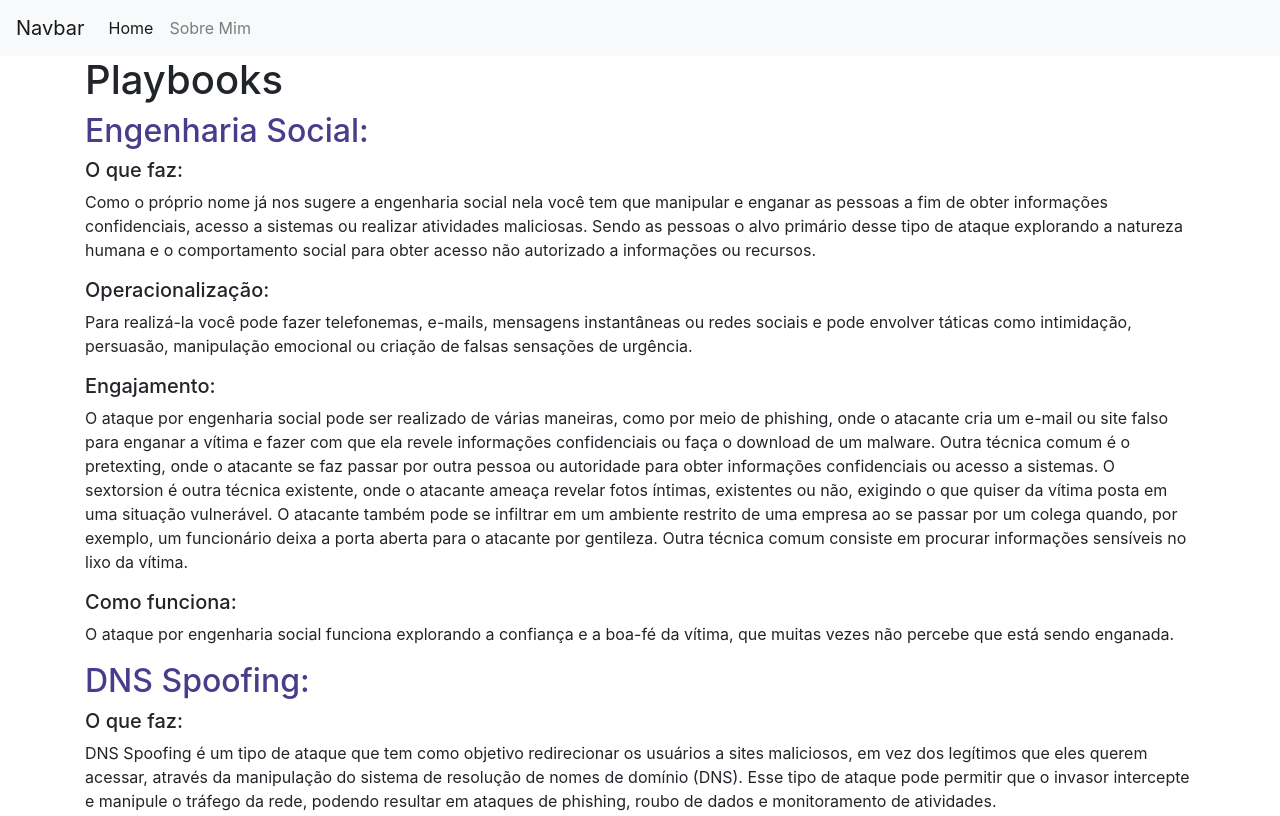
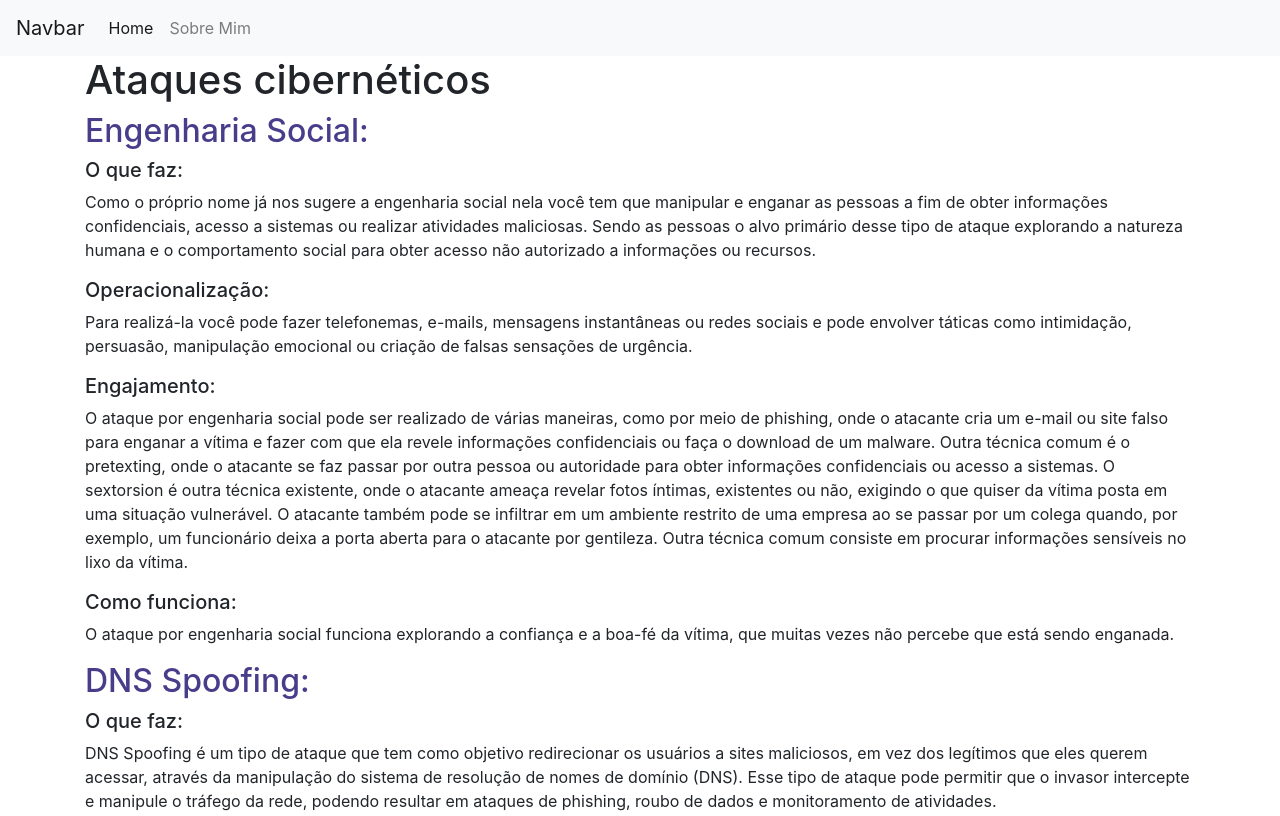
Before and after one commit to gabrielsolanha/seguranca-sys, a plain HTML site: page ciberataques.html in a window 1280 px wide. Shown: the top 816 px of the page. Drawn offline with nearby package versions, Linux system fonts and the light colour scheme.

Commit message:
Correção titulo pagina ciberataques

```diff
--- a/ciberataques.html
+++ b/ciberataques.html
@@ -52,7 +52,7 @@
       </div>
     </nav>
     <div class="container">
-      <h1>Playbooks</h1>
+      <h1>Ataques cibernéticos</h1>
 
       <!-- aqui começa o primeiro ataque-->
       <h2>Engenharia Social:</h2>
```
